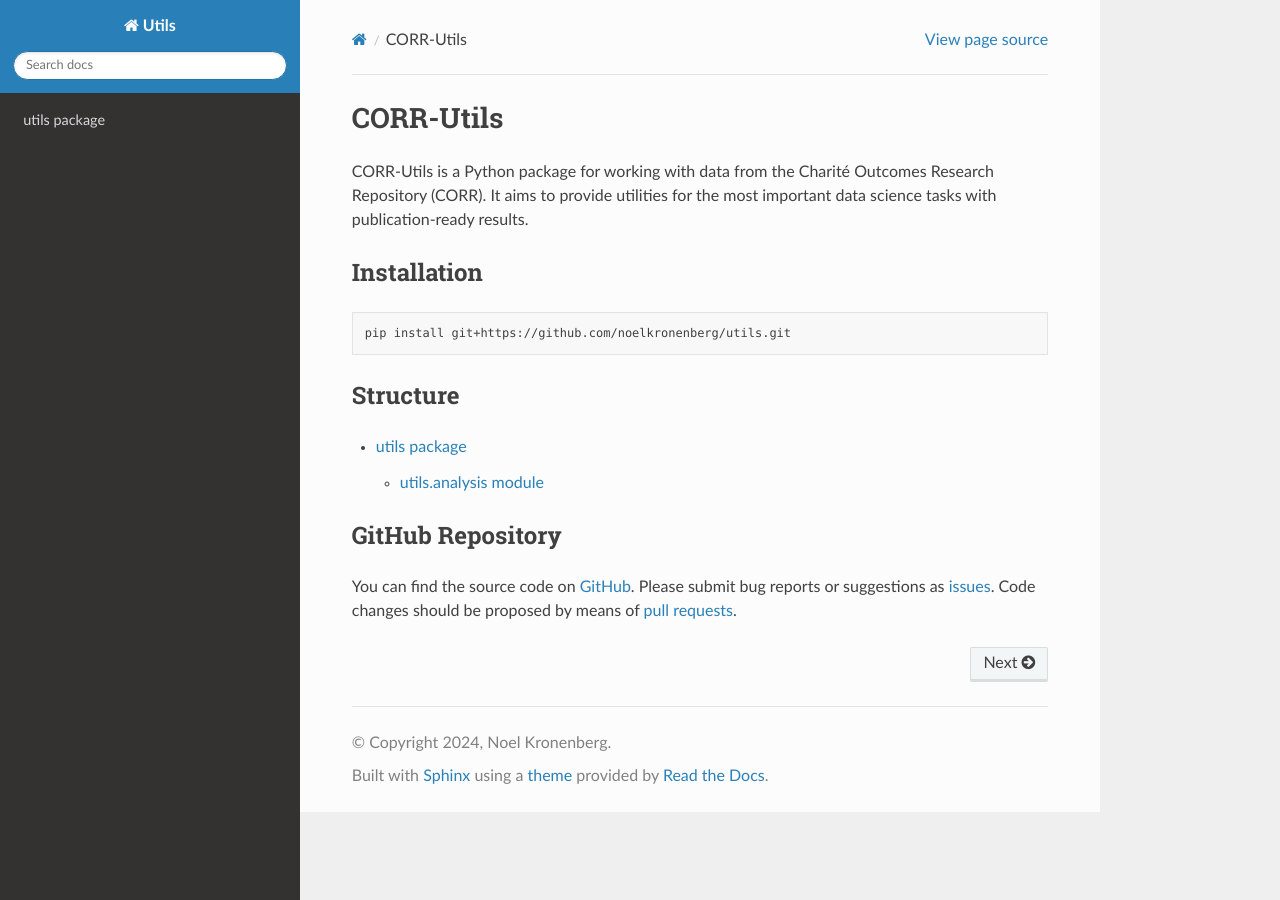
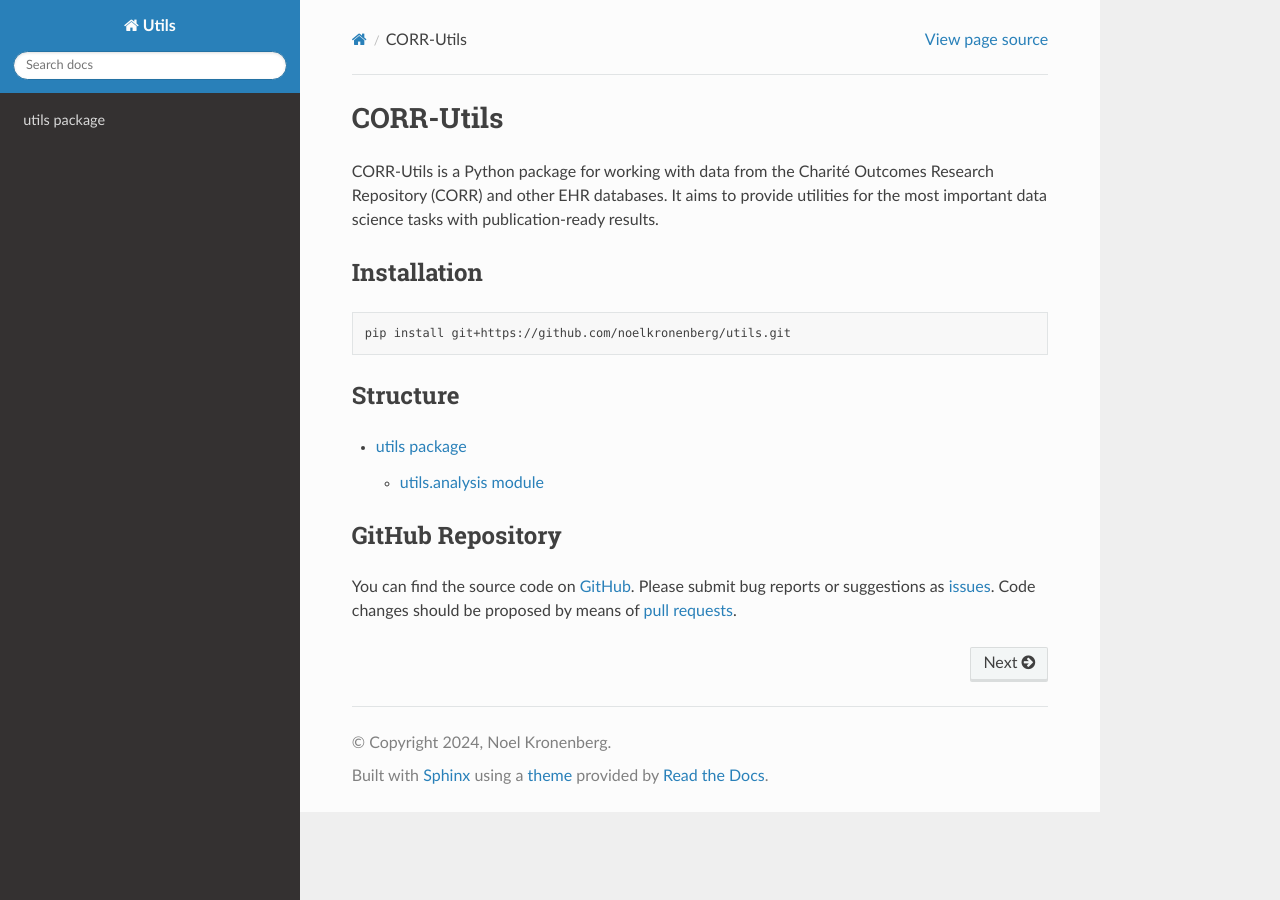
Before and after one commit to noelkronenberg/utils, a Sphinx documentation site: the page built from docs/source/index.rst, in a window 1280 px wide. Built offline with Sphinx 7.4.7 and the Read the Docs theme 3.1.0, drawn with Linux system fonts in a browser that asks for light colours.

Commit message:
generalized description

```diff
--- a/docs/source/index.rst
+++ b/docs/source/index.rst
@@ -1,7 +1,7 @@
 CORR-Utils
 ======================================
 
-CORR-Utils is a Python package for working with data from the Charité Outcomes Research Repository (CORR). It aims to provide utilities for the most important data science tasks with publication-ready results.
+CORR-Utils is a Python package for working with data from the Charité Outcomes Research Repository (CORR) and other EHR databases. It aims to provide utilities for the most important data science tasks with publication-ready results.
 
 Installation
 ------------
--- a/setup.py
+++ b/setup.py
@@ -5,7 +5,7 @@ setup(
     version='0.1.0',
     author='Noel Kronenberg',
     author_email='noel.kronenberg@charite.de',
-    description='CORR-Utils is a Python package for working with data from the Charité Outcomes Research Repository (CORR). It aims to provide utilities for the most important data science tasks with publication-ready results.',
+    description='CORR-Utils is a Python package for working with data from the Charité Outcomes Research Repository (CORR) and other EHR databases. It aims to provide utilities for the most important data science tasks with publication-ready results.',
     url='https://github.com/noelkronenberg/utils',
     packages=find_packages(where='src'),
     package_dir={'': 'src'},
```
Also changed, not shown: README.md (+1 -1 lines).
